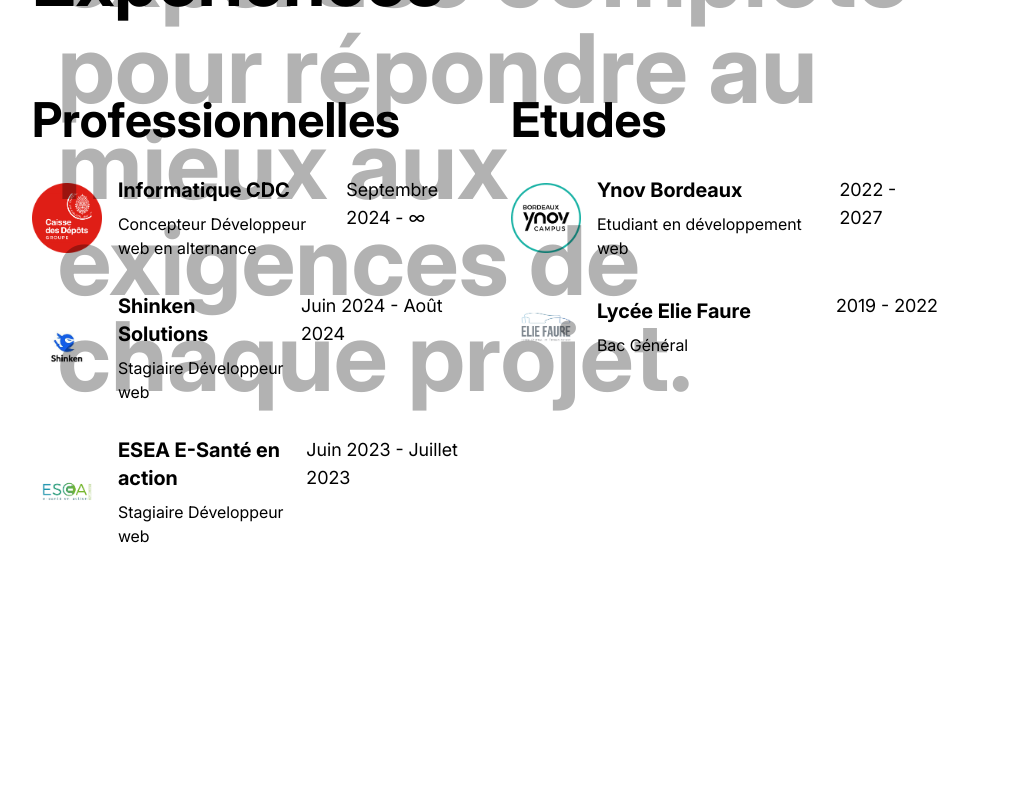
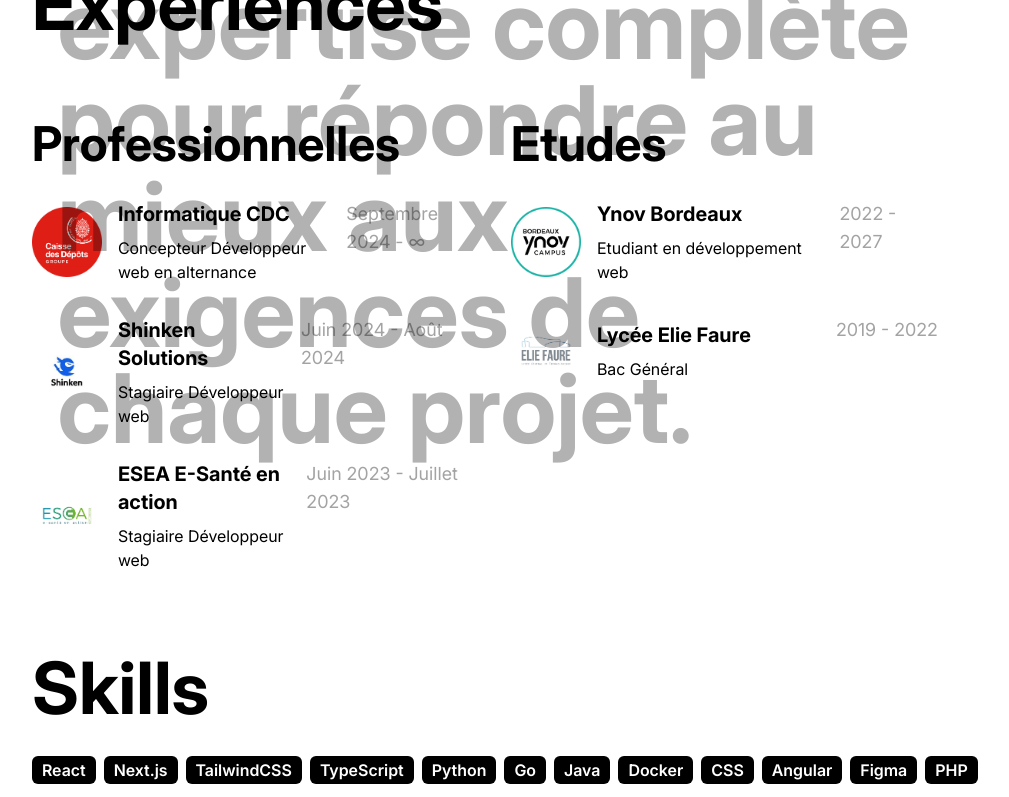
Before and after one commit to Matsuel/portfolio, a Next.js app: page / in a window 1280 px wide. Shown: the part 2000-2797 px from the top of the page, without its empty margins (130-1139 px from the left). Before the commit the page ends 2660 px from the top, so only its background shows below. Built offline with nearby package versions, Linux system fonts and the light colour scheme.

Commit message:
Components ExperienceItem, Skills, index -> use Subtitle, edit text size, add gap between elements

```diff
--- a/src/components/ExperienceItem.tsx
+++ b/src/components/ExperienceItem.tsx
@@ -33,7 +33,7 @@ const ExperienceItem = ({
             </div>
 
             <div className='w-auto h-[100%] ml-auto mr-8 flex flex-col'>
-                <p className='text-text text-lg text-[#a3a3a3]'>{date}</p>
+                <p className='text-lg text-[#a3a3a3]'>{date}</p>
             </div>
         </Link>
     )
--- a/src/components/Skills.tsx
+++ b/src/components/Skills.tsx
@@ -1,14 +1,15 @@
 import { skills } from '@/constantes/skills'
 import React from 'react'
 import Skill from './Skill'
-import Subtitle from './Subtitle'
+import SectionTitle from './SectionTitle'
 
 const Skills = () => {
+
     return (
-        <section id='skills' className='w-[40%] flex flex-col gap-5'>
-            <Subtitle>
+        <section id='skills' className='w-[83%] flex flex-col gap-8'>
+            <SectionTitle>
                 Skills
-            </Subtitle>
+            </SectionTitle>
 
             <div className='w-full flex flex-row flex-wrap gap-2'>
                 {skills.map((skill) => (
--- a/src/pages/index.tsx
+++ b/src/pages/index.tsx
@@ -25,7 +25,7 @@ export default function Home() {
 
       {!isMouseMove || isMouseLeave ? <Sleep /> : null}
       <div
-        className={`w-full flex flex-col items-center justify-start p-8 pt-24 gap-7 transition-opacity duration-700 ease-in-out ${!isMouseMove || isMouseLeave ? "opacity-10" : "opacity-100"}`}
+        className={`w-full flex flex-col items-center justify-start p-8 pt-24 gap-20 transition-opacity duration-700 ease-in-out ${!isMouseMove || isMouseLeave ? "opacity-10" : "opacity-100"}`}
       >
         <Title title={siteName} />
 
@@ -34,13 +34,12 @@ export default function Home() {
         <BlurIn word={siteName} />
         <TextRevealByWord
           text={aboutParagraph}
-          className="mb-20"
         />
 
         {/* <Building /> */}
         <Education />
 
-        {/* <Skills /> */}
+        <Skills />
 
 
 
--- a/src/styles/globals.css
+++ b/src/styles/globals.css
@@ -40,6 +40,10 @@
   --border-cursor: #fff;
 }
 
+* {
+  scroll-behavior: smooth;
+}
+
 body {
   color: #000;
   background: var(--background);
```
